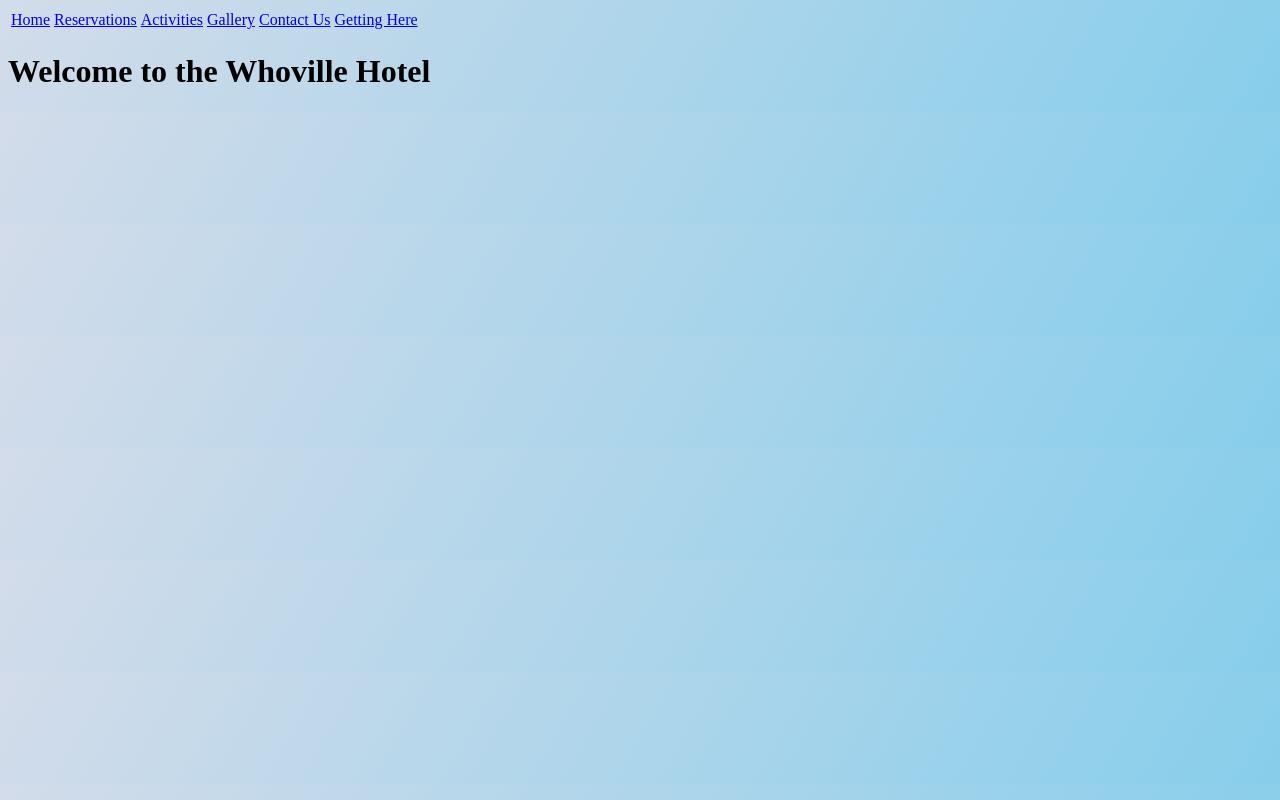
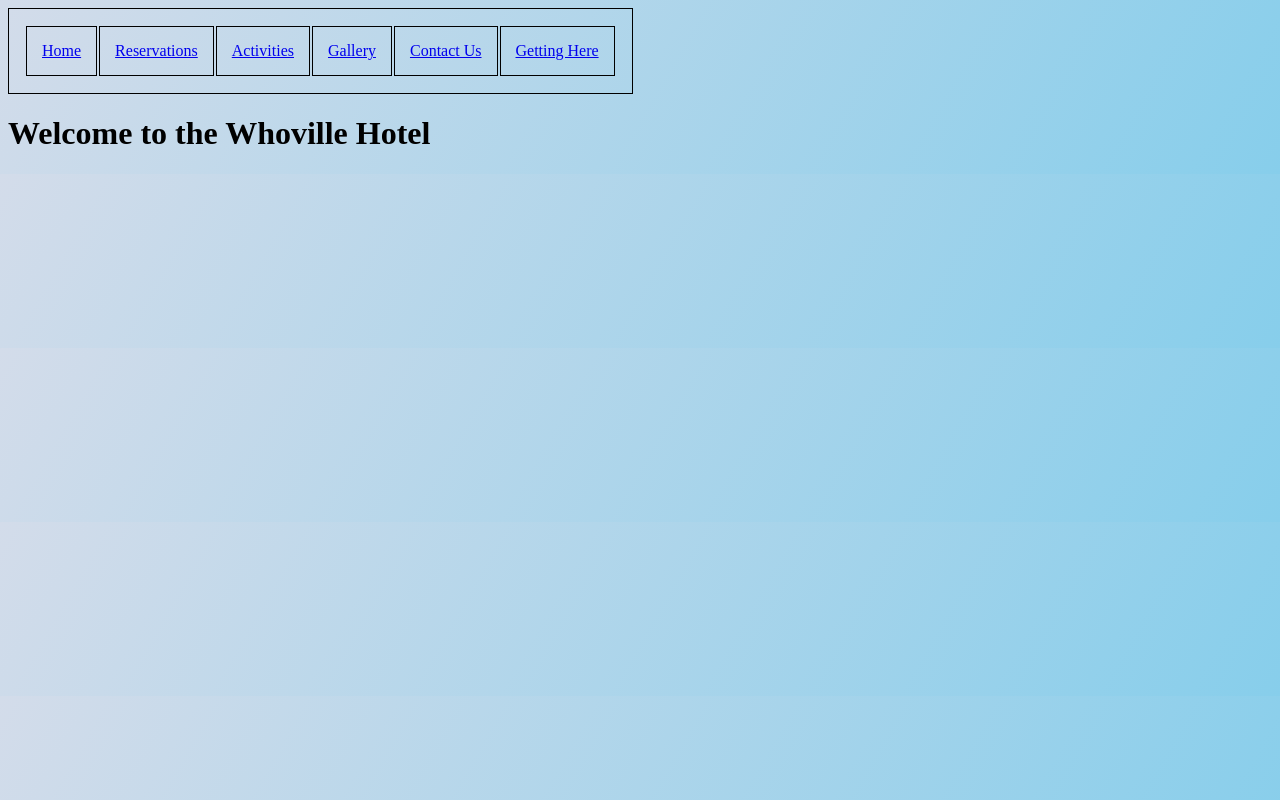
Before and after one commit to denalisk/resort, a plain HTML site: page index.html in a window 1280 px wide. Drawn offline with Linux system fonts and the light colour scheme.

Commit message:
Added a table

```diff
--- a/css/styles.css
+++ b/css/styles.css
@@ -2,3 +2,10 @@ body {
   background: linear-gradient(120deg, #d3dcea, skyblue);
   background-size: cover;
 }
+
+table, th, td {
+  bgcolor: black;
+  border: 1.5px solid black;
+  padding: 15px;
+  text-align: center;
+}
```
Also changed, not shown: index.html (line endings or trailing spaces).
